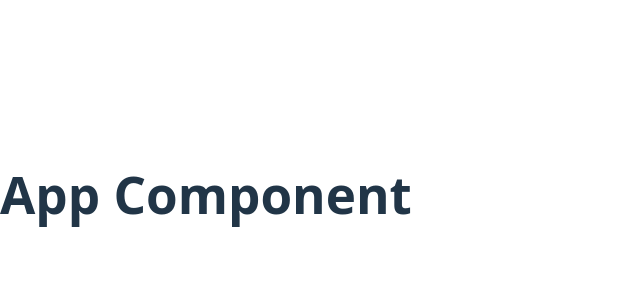
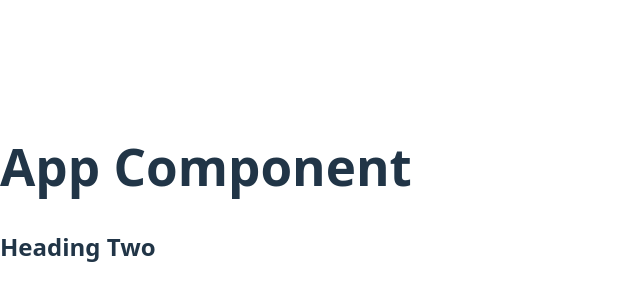
Before and after one commit to livetechINDIA2025/demoReact, a React (Vite) app: page / in a window 1280 px wide. Shown: the part 206-506 px from the top of the page, without its empty margins (0-640 px from the left). Built offline with nearby package versions, Linux system fonts and the light colour scheme.

Commit message:
added h2 in app

```diff
--- a/src/App.jsx
+++ b/src/App.jsx
@@ -2,6 +2,7 @@ export default function App() {
   return (
     <>
       <h1>App Component</h1>
+      <h2>Heading Two</h2>
     </>
   )
 }
```
